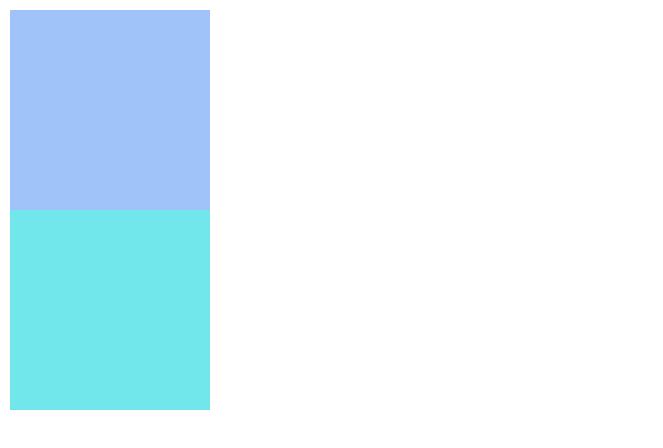
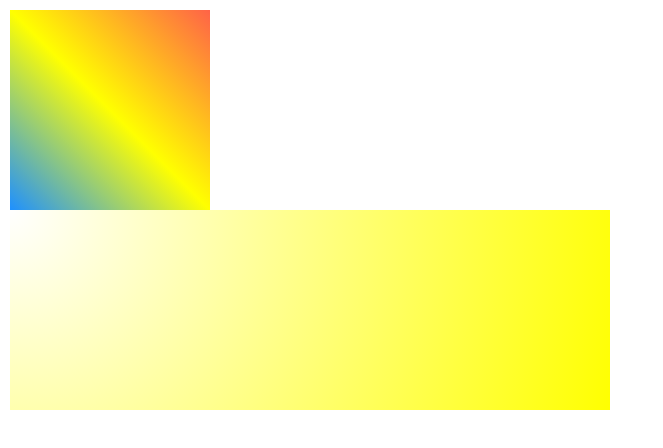
Before and after one commit to marcellusj/HTML-CSS-learning, a plain HTML site: page Sample_Website/index.html in a window 1280 px wide. Shown: the whole page, without its empty margins (0-663 px from the left). Drawn offline with Linux system fonts and the light colour scheme.

Commit message:
Gradients for CSS

```diff
--- a/Sample_Website/css/styles.css
+++ b/Sample_Website/css/styles.css
@@ -5,11 +5,11 @@ body {
 .box {
   width: 200px;
   height: 200px;
-  background-color: hsla(217, 90%, 61%, 0.5);
+  background: linear-gradient(45deg, dodgerblue, yellow, tomato);
 }
 
 .box2 {
-  width: 200px;
+  width: 600px;
   height: 200px;
-  background-color: rgb(113, 231, 235);
+  background: radial-gradient(circle at top left, white, yellow);
 }
```
